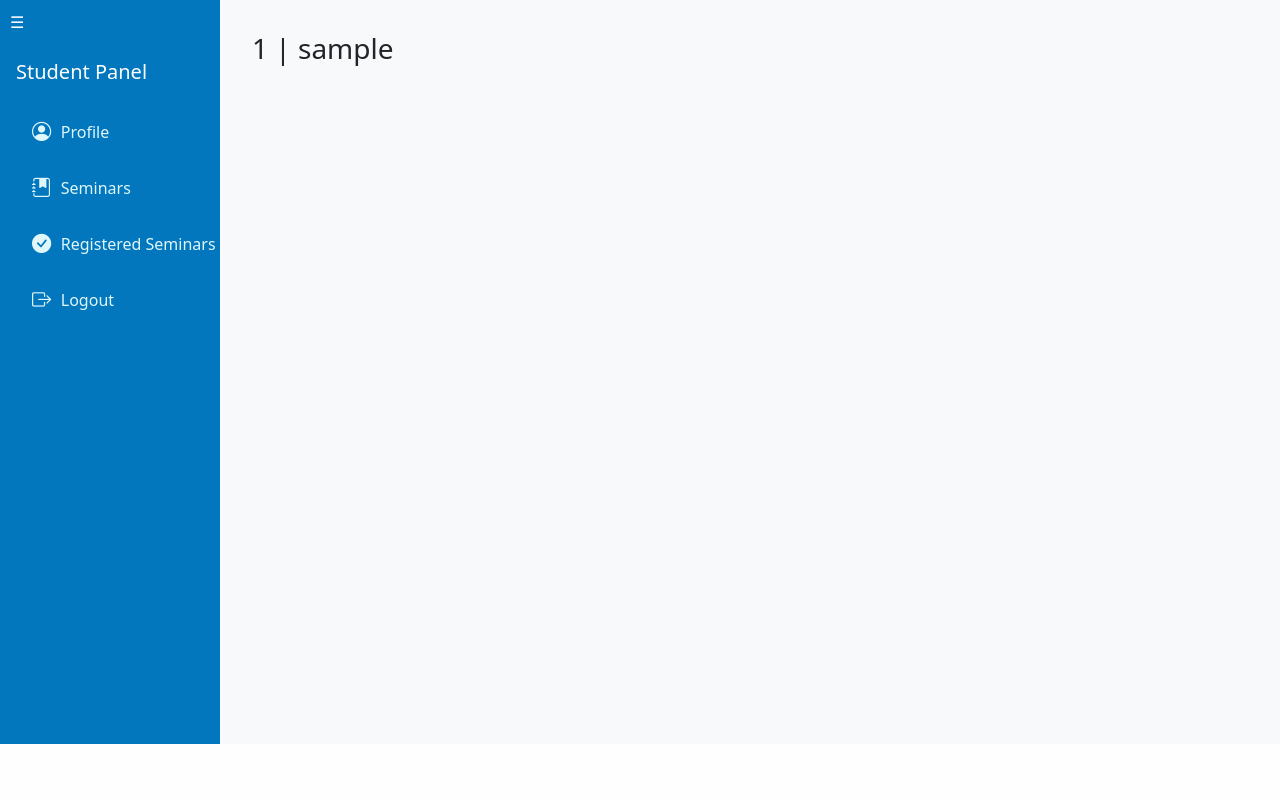
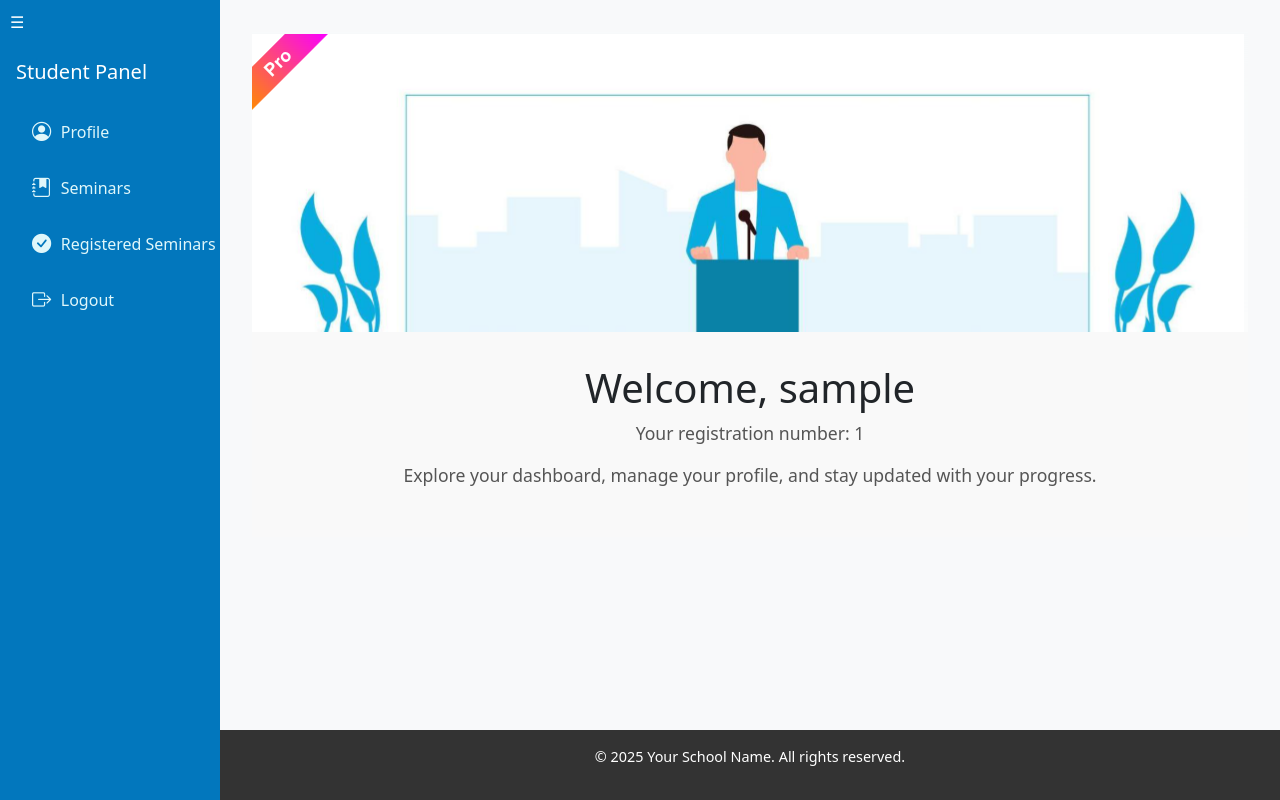
Before and after one commit to jaylaizo/seminar-repo, a Django app: template templates/students_templates/student_dashboard.html in a window 1280 px wide. Shown: the part 56-856 px from the top of the page. Before the commit the page ends 800 px from the top, so only its background shows below. Run offline with Django 5.2, Linux system fonts and the light colour scheme; the template is opened without the code that fills it: most values are stand-ins (such as "Sample title", 1, 10 or a date in 2020).

Commit message:
display landing image for student

```diff
--- a/seminar_system/settings.py
+++ b/seminar_system/settings.py
@@ -10,6 +10,7 @@ For the full list of settings and their values, see
 https://docs.djangoproject.com/en/5.2/ref/settings/
 """
 
+import os
 from pathlib import Path
 
 # Build paths inside the project like this: BASE_DIR / 'subdir'.
@@ -125,6 +126,10 @@ LOGOUT_REDIRECT_URL= '/login'
 
 STATIC_URL = 'static/'
 
+STATICFILES_DIRS = [
+    os.path.join(BASE_DIR, 'static'),  # <-- This tells Django where to find your static files
+]
+
 # Default primary key field type
 # https://docs.djangoproject.com/en/5.2/ref/settings/#default-auto-field
 
--- a/templates/students_templates/student_dashboard.html
+++ b/templates/students_templates/student_dashboard.html
@@ -82,12 +82,57 @@
         display: none;
     }
 
+    .main-wrapper {
+        display: flex;
+        flex-direction: column;
+        min-height: 100vh;
+        width: 100%;
+    }
+
     .main-content {
         flex-grow: 1;
         padding: 2rem;
         background-color: #f8f9fa;
-        min-height: calc(100vh - 56px);
+        /* min-height: calc(100vh - 56px); */
     }
+
+    .landing-image {
+        height: 300px;
+        overflow: hidden;
+        position: relative;
+        text-align: center;
+    }
+
+    .landing-image img {
+        width: 100%;
+        height: auto;
+        object-fit: cover;
+    }
+
+    .landing-text {
+        text-align: center;
+        padding: 2rem;
+        background-color: #f9f9f9;
+    }
+
+    .landing-text h1 {
+        font-size: 2.5rem;
+        margin-bottom: 0.5rem;
+    }
+
+    .landing-text p {
+        font-size: 1.1rem;
+        color: #555;
+    }
+
+    .landing-footer {
+        text-align: center;
+        padding: 1rem;
+        background-color: #333;
+        color: #fff;
+        font-size: 0.9rem;
+    }
+
 </style>
 {% endblock %}
 
@@ -118,14 +163,29 @@
         </div>
     </div>
 
-    <!-- Main Content -->
-    <div class="main-content" id="mainContent">
-        <h3>{{ student.registration_number }} | {{student.user.get_username}}</h3>
+    <div class="main-wrapper">
+        <!-- Main Content -->
+        <div class="main-content" id="mainContent">
+            <!-- <h3>{{ student.registration_number }} | {{student.user.get_username}}</h3> -->
+            <div class="landing-image">
+                <img src="{% static 'pictures/student_dashboard.png' %}" alt="Landing" />
+            </div>
+            <div class="landing-text">
+                <h1>Welcome, {{ student.user.get_username }}</h1>
+                <p>Your registration number: {{ student.registration_number }}</p>
+                <p>Explore your dashboard, manage your profile, and stay updated with your progress.</p>
+            </div>
 
+        </div>
+
+        <!-- Footer -->
+        <footer class="landing-footer">
+            <p>&copy; 2025 Your School Name. All rights reserved.</p>
+        </footer>
     </div>
 
     <!-- Group Details -->
-    <div id="groupDetails" class="mt-4"></div>
+    <!-- <div id="groupDetails" class="mt-4"></div> -->
 
 </div>
 {% endblock %}
```
Also changed, not shown: db.sqlite3, static/pictures/student_dashboard.png (added).
